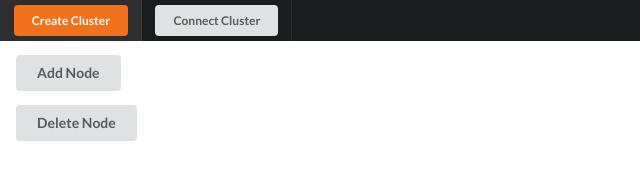
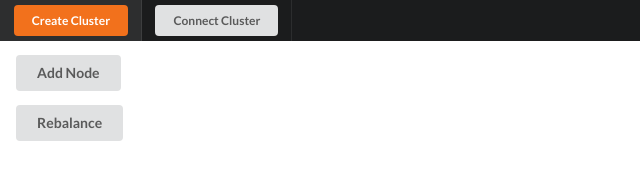
Before and after one commit to Tubitv/redis-cluster-ui, an Electron app: page index.html in a window 800 px wide. Shown: the top 180 px of the page, 0-640 px from the left. Drawn offline with nearby package versions, Linux system fonts and the light colour scheme; no server answers.

Commit message:
add rebalance action button

```diff
--- a/index.html
+++ b/index.html
@@ -23,7 +23,7 @@
                 <button class="ui button add-node">Add Node</button>
             </div>
             <div class="item">
-                <button class="ui button delete-node">Delete Node</button>
+                <button class="ui button rebalance">Rebalance</button>
             </div>
         </div>
     </div>
```
